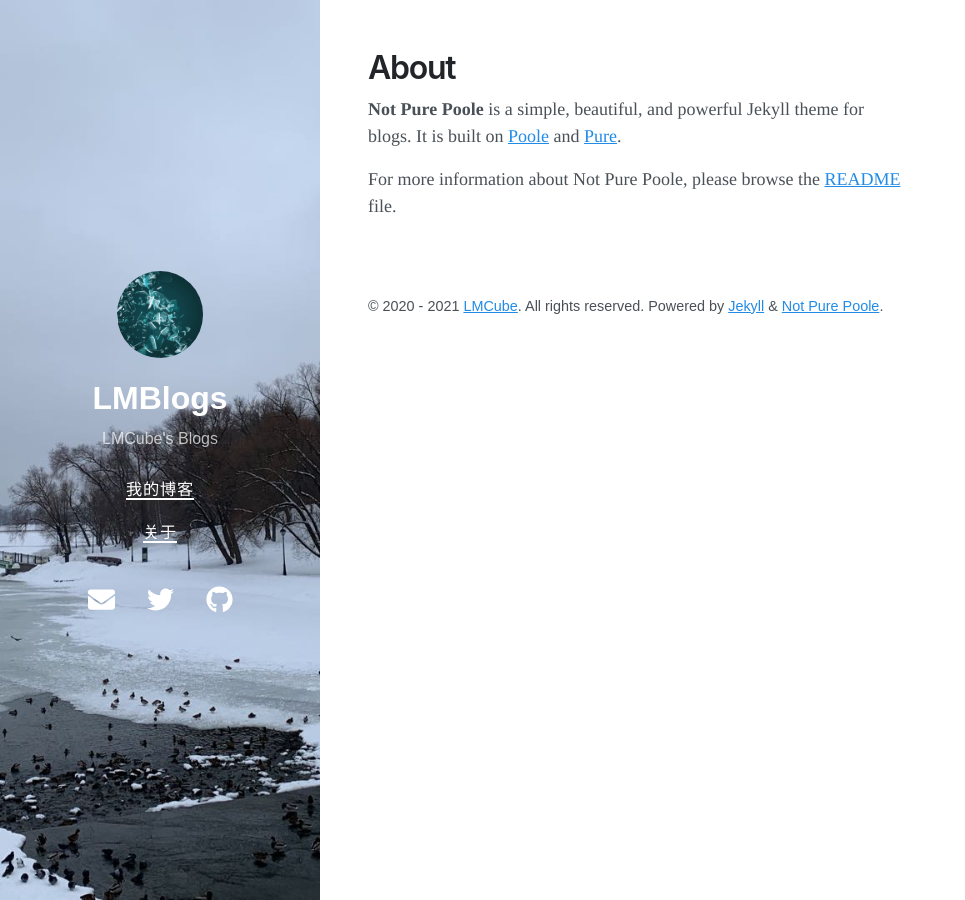
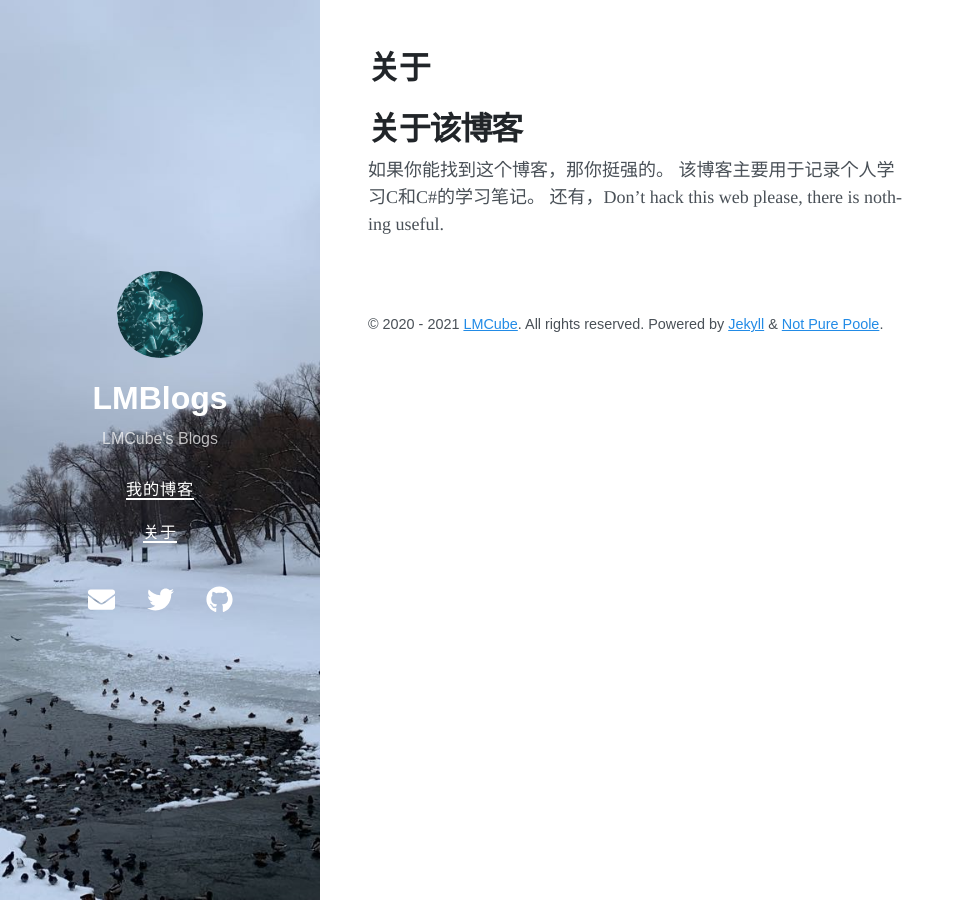
Before and after one commit to LandMineCube/LandMineCube.github.io, a Jekyll site: the page built from about.md, in a window 1280 px wide. Shown: the whole page, without its empty margins (0-965 px from the left). Built offline with Jekyll 4.4.1, drawn with Linux system fonts in a browser that asks for light colours; nearby versions of some CDN libraries.

Commit message:
Update about.md

```diff
--- a/about.md
+++ b/about.md
@@ -1,8 +1,9 @@
 ---
 layout: page
-title: About
+title: 关于
 ---
 
-**Not Pure Poole** is a simple, beautiful, and powerful Jekyll theme for blogs. It is built on [Poole](https://github.com/poole/poole) and [Pure](https://purecss.io/).
-
-For more information about Not Pure Poole, please browse the [README](https://github.com/vszhub/not-pure-poole) file.
+# 关于该博客
+如果你能找到这个博客，那你挺强的。
+该博客主要用于记录个人学习C和C#的学习笔记。
+还有，Don't hack this web please, there is nothing useful.
```
